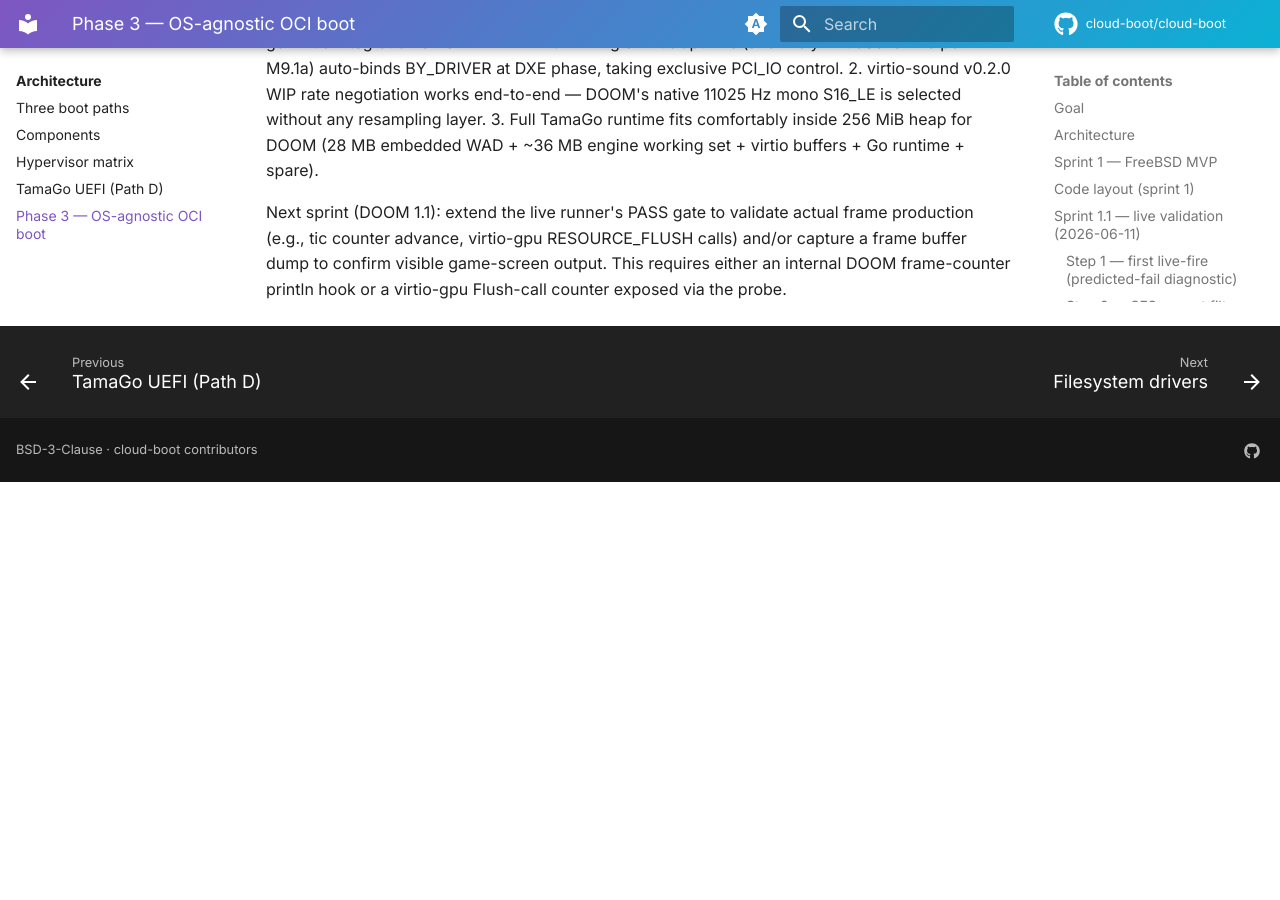
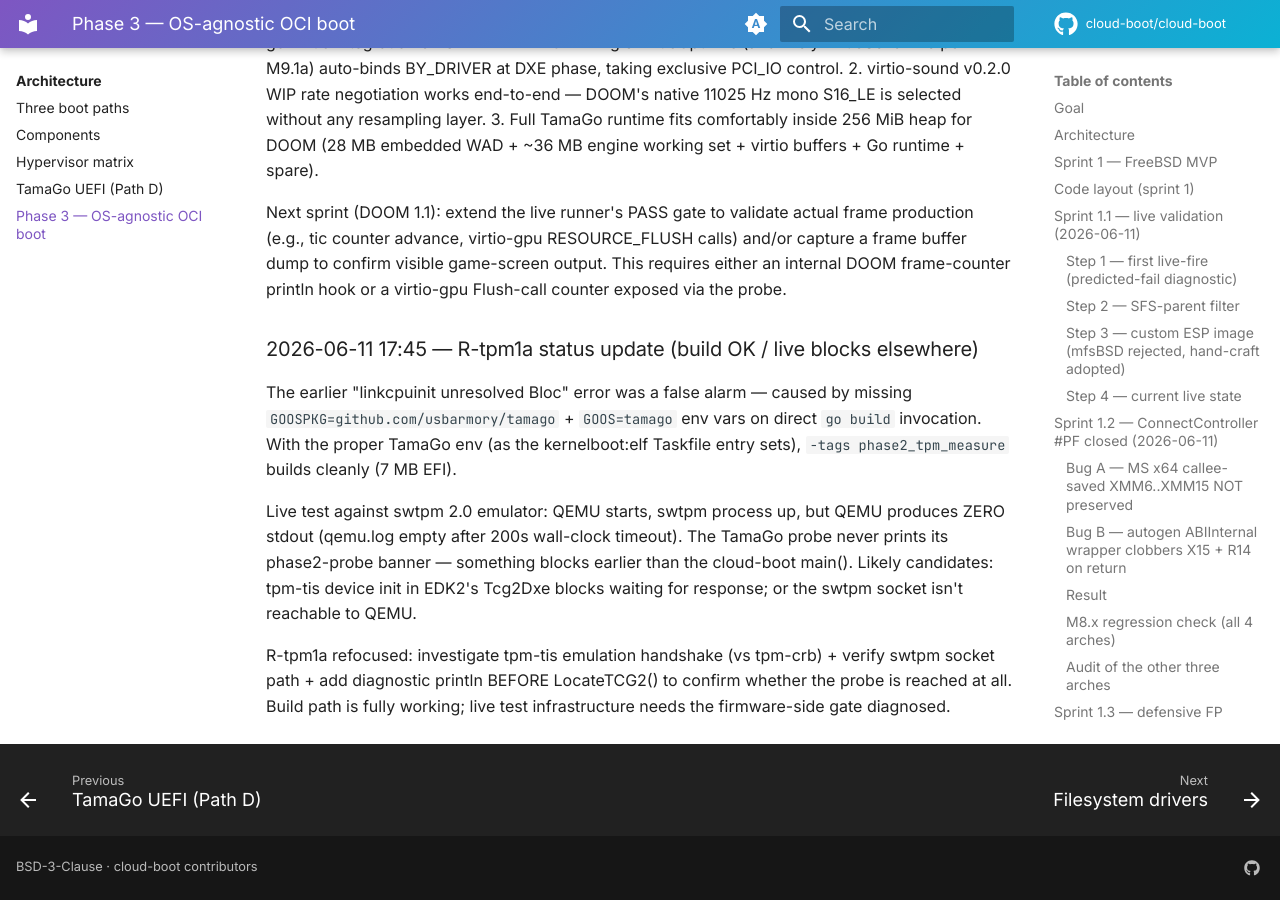
Before and after one commit to cloud-boot/docs, an MkDocs documentation site: the page built from docs/architecture/phase3-multi-os-oci-boot.md, in a window 1280 px wide and 900 px high, scrolled down 31437 px. Built offline with MkDocs 1.6.1 and Material for MkDocs 9.7.7, drawn with Linux system fonts in a browser that asks for light colours; the version menu is left out; before the commit the page ends 31919 px from its top, so only the background shows below that.

Commit message:
phase3 doc: R-tpm1a refocused — build OK with proper env, live test blocked elsewhere
The earlier "cpuinit relocation target runtime/goos.Bloc not defined"
error was a false alarm: direct `go build` invocations were missing
GOOSPKG=github.com/usbarmory/tamago + GOOS=tamago env vars. With the
proper TamaGo env (per kernelboot:elf Taskfile), -tags phase2_tpm_measure
builds cleanly.

Live test: QEMU + swtpm 2.0 starts but produces zero stdout — probe
never prints its banner. Refocused R-tpm1a investigation: tpm-tis
emulation handshake OR swtpm socket reachability OR firmware-side
Tcg2Dxe block.

Co-Authored-By: Claude Opus 4.8 <noreply@anthropic.com>

```diff
--- a/docs/architecture/phase3-multi-os-oci-boot.md
+++ b/docs/architecture/phase3-multi-os-oci-boot.md
@@ -1245,3 +1245,11 @@ phase3-oci-doom-boot: handing off to gore.Run — DOOM main loop starting
 3. Full TamaGo runtime fits comfortably inside 256 MiB heap for DOOM (28 MB embedded WAD + ~36 MB engine working set + virtio buffers + Go runtime + spare).
 
 Next sprint (DOOM 1.1): extend the live runner's PASS gate to validate actual frame production (e.g., tic counter advance, virtio-gpu RESOURCE_FLUSH calls) and/or capture a frame buffer dump to confirm visible game-screen output. This requires either an internal DOOM frame-counter println hook or a virtio-gpu Flush-call counter exposed via the probe.
+
+### 2026-06-11 17:45 — R-tpm1a status update (build OK / live blocks elsewhere)
+
+The earlier "linkcpuinit unresolved Bloc" error was a false alarm — caused by missing `GOOSPKG=github.com/usbarmory/tamago` + `GOOS=tamago` env vars on direct `go build` invocation. With the proper TamaGo env (as the kernelboot:elf Taskfile entry sets), `-tags phase2_tpm_measure` builds cleanly (7 MB EFI).
+
+Live test against swtpm 2.0 emulator: QEMU starts, swtpm process up, but QEMU produces ZERO stdout (qemu.log empty after 200s wall-clock timeout). The TamaGo probe never prints its phase2-probe banner — something blocks earlier than the cloud-boot main(). Likely candidates: tpm-tis device init in EDK2's Tcg2Dxe blocks waiting for response; or the swtpm socket isn't reachable to QEMU.
+
+R-tpm1a refocused: investigate tpm-tis emulation handshake (vs tpm-crb) + verify swtpm socket path + add diagnostic println BEFORE LocateTCG2() to confirm whether the probe is reached at all. Build path is fully working; live test infrastructure needs the firmware-side gate diagnosed.
```
